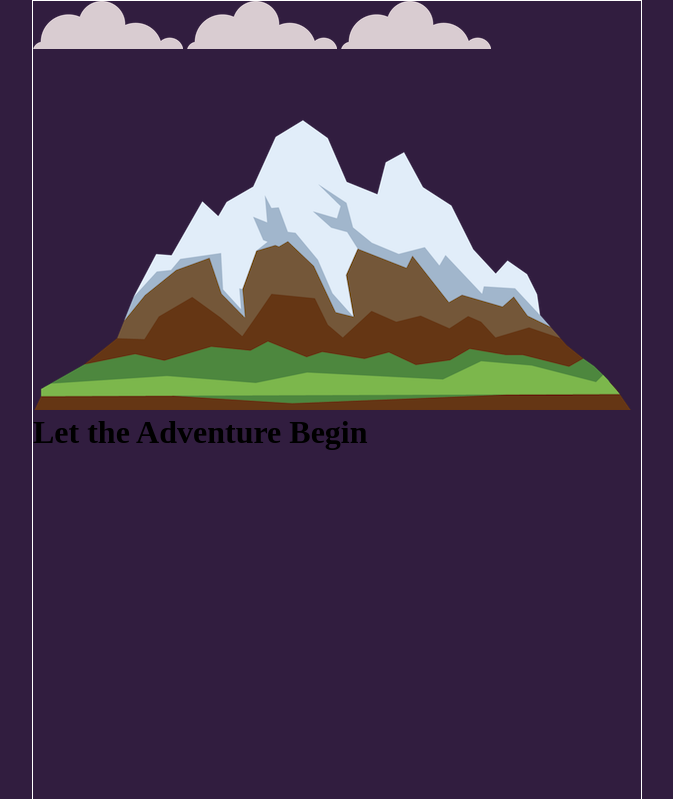
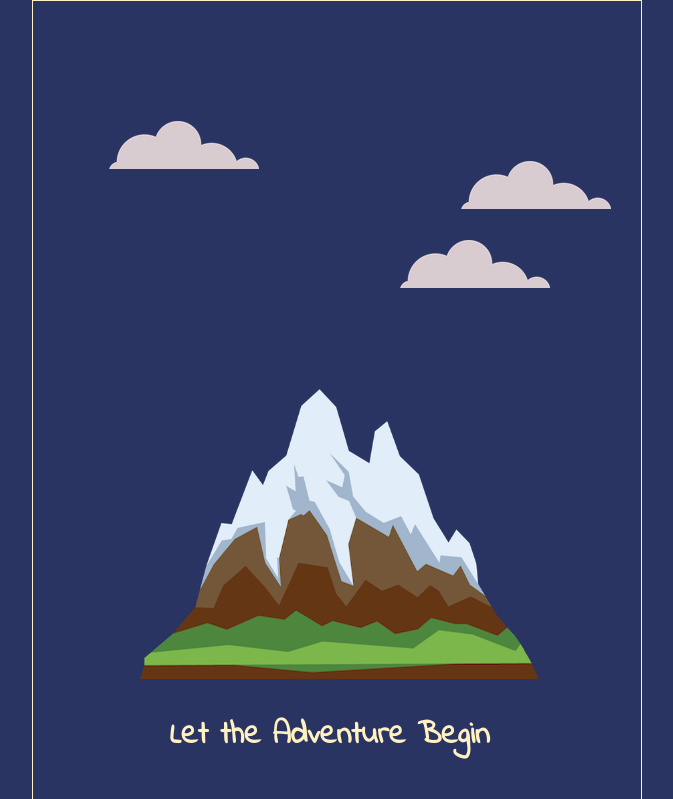
Before and after one commit to Grimmjawe/TARpv18-Vytas, a plain HTML site: page index.html in a window 1280 px wide. Shown: the whole page, without its empty margins (303-976 px from the left). Drawn offline with Linux system fonts and the light colour scheme.

Commit message:
2 leasson

```diff
--- a/css/style.css
+++ b/css/style.css
@@ -1,18 +1,50 @@
 :root {
-    --dark-color: #311d3f;
+    --dark-color: #293462;
     --light-color: #e23e57;
+    --super-gold: #fff1c1;
 }
 * {
     margin: 0px;
     padding: 0px;
     box-sizing: border-box;
+    font-family: "Indie Flower", cursive;
   }
 body {
     background-color: var(--dark-color);
 }
 .main-container {
+    position: relative;
     width: 610px;
     height: 800px;
-    border: 1pt solid white;
+    border: 1pt solid var(--super-gold);
+    color: var(--super-gold);
     margin: 0 auto;
 }
+h1{
+    position: absolute;
+    display: inline-block;
+    bottom: 5%;
+    left: 22.5%;
+}
+.cloud{
+    position: absolute;
+}
+.mountain{
+    position: absolute;
+    bottom: 15%;
+    left: 17.5%;
+    width: 400px;
+    height: 357px;
+}
+.cloud1{
+    top: 15%;
+    left: 12.5%;
+}
+.cloud2{
+    top: 20%;
+    right: 5%;
+}
+.cloud3{
+    top: 30%;
+    right: 15%;
+}
--- a/index.html
+++ b/index.html
@@ -2,17 +2,19 @@
 <html lang="en">
 <head>
     <meta charset="UTF-8">
+    <title>Vytas</title>
     <meta name="viewport" content="width=device-width, initial-scale=1.0">
     <meta http-equiv="X-UA-Compatible" content="ie=edge">
+    <link href="https://fonts.googleapis.com/css?family=Indie+Flower&display=swap" rel="stylesheet">
     <link rel="stylesheet" href="css/style.css">
     <title>Document</title>
 </head>
 <body>
     <div class="main-container">
-        <img src="images/cloud.png" alt="cloud">
-        <img src="images/cloud.png" alt="cloud">
-        <img src="images/cloud.png" alt="cloud">
-        <img src="images/mountain.png" alt="mountain">
+        <img class="cloud cloud1" src="images/cloud.png" alt="cloud">
+        <img class="cloud cloud2" src="images/cloud.png" alt="cloud">
+        <img class="cloud cloud3" src="images/cloud.png" alt="cloud">
+        <img class="mountain" src="images/mountain.png" alt="mountain">
         <h1>Let the Adventure Begin</h1>
     </div>
 </body>
```
